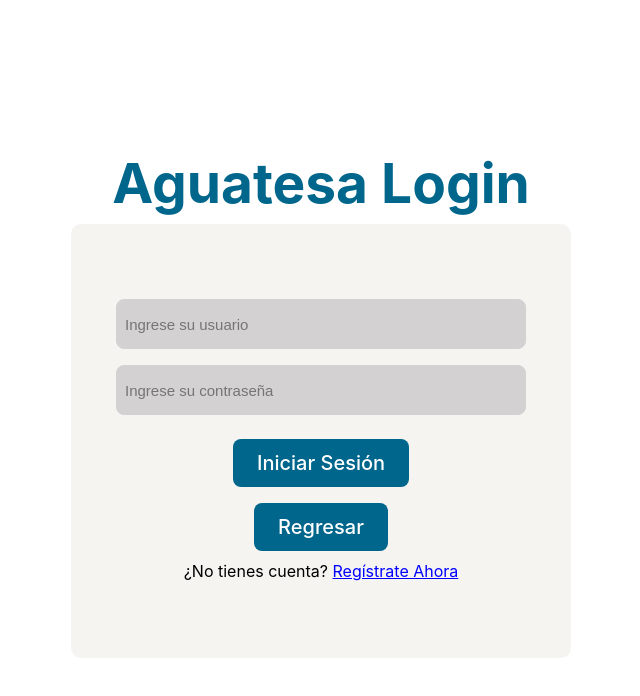
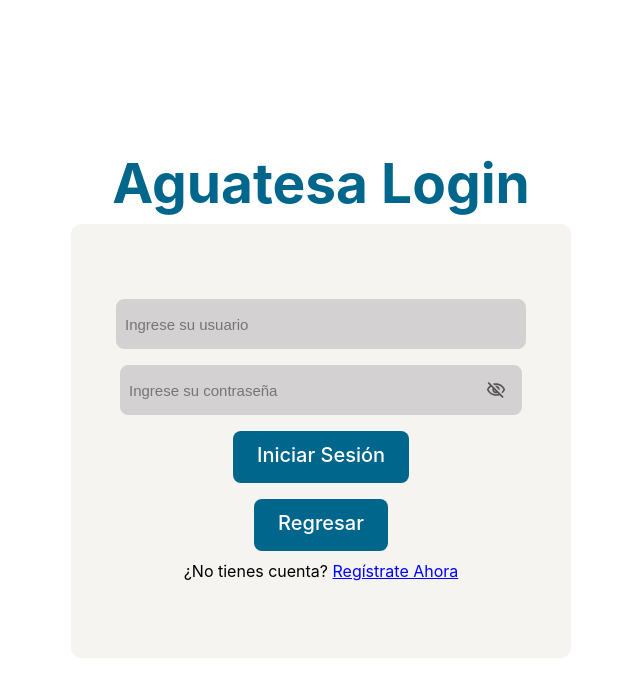
Before and after one commit to DiegoDuaS/AguaproFront, a React (Vite) app: page / in a window 1280 px wide. Both pictures are taken after a click on the picture 1185 px from the left and 37 px from the top of the page. Shown: the top 696 px of the page, without its empty margins (319-959 px from the left). Built offline with nearby package versions, Linux system fonts and the light colour scheme; no server answers; a web font is replaced by a local one.

Commit message:
feat: added register page and admin direction change logic

```diff
--- a/src/App.jsx
+++ b/src/App.jsx
@@ -19,6 +19,7 @@ function App() {
   const [isSidebarOpen, setIsSidebarOpen] = useState(false); // Estado para la barra lateral
   const [isCartOpen, setIsCartOpen] = useState(false); // Estado para el carrito
   const [cartItems, setCartItems] = useState([]); // Estado para los elementos del carrito
+
 
   useEffect(() => {
     const storedPage = localStorage.getItem('activePage'); // Obtener la página almacenada
--- a/src/pages/products/Admin/PedidosPage.jsx
+++ b/src/pages/products/Admin/PedidosPage.jsx
@@ -1,4 +1,4 @@
-import React, { useState, useEffect} from 'react';
+import React, { useState, useEffect } from 'react';
 import './admin.css';
 import { CiEdit } from "react-icons/ci";
 import searchIcon from './../../../image/searchIcon.png';
@@ -11,9 +11,22 @@ import { MdOutlineErrorOutline } from "react-icons/md";
 const PedidosPage = () => {
   const { data: pedidos, errorMessage, isLoading, refetch } = useApiP('https://aguapro-back-git-main-villafuerte-mas-projects.vercel.app/pedidos');
   const [estados, setEstados] = useState({});
+  const [direcciones, setDirecciones] = useState({});
   const [successMessage, setSuccessMessage] = useState('');
   const [errorMessageState, setErrorMessageState] = useState('');
 
+  // Inicializar las direcciones cuando se cargan los pedidos
+  useEffect(() => {
+    if (pedidos) {
+      const initialDirecciones = {};
+      pedidos.forEach((pedido) => {
+        initialDirecciones[pedido.id_pedido] = pedido.direccion;
+      });
+      setDirecciones(initialDirecciones);
+    }
+  }, [pedidos]);
+
+  // Manejo de mensajes de éxito
   useEffect(() => {
     if (successMessage) {
       const timer = setTimeout(() => {
@@ -24,6 +37,7 @@ const PedidosPage = () => {
     }
   }, [successMessage]);
 
+  // Manejo de mensajes de error
   useEffect(() => {
     if (errorMessage) {
       const timer = setTimeout(() => {
@@ -34,31 +48,27 @@ const PedidosPage = () => {
     }
   }, [errorMessage]);
 
+  // Manejar el cambio de estado de un pedido
   const handleEstadoChange = async (pedidoId, newEstado) => {
     let idEstado = 0;
 
-    if (newEstado === "Pendiente") {
-        idEstado = 1;
-    } else if (newEstado === "Procesando") {
-        idEstado = 2;
-    } else if (newEstado === "Enviado") {
-        idEstado = 3;
-    } else if (newEstado === "Entregado") {
-        idEstado = 4;
-    } else if (newEstado === "Cancelado") {
-        idEstado = 5;
+    switch (newEstado) {
+      case "Pendiente": idEstado = 1; break;
+      case "Procesando": idEstado = 2; break;
+      case "Enviado": idEstado = 3; break;
+      case "Entregado": idEstado = 4; break;
+      case "Cancelado": idEstado = 5; break;
+      default: idEstado = 0;
     }
 
     try {
       const response = await fetch(`https://aguapro-back-git-main-villafuerte-mas-projects.vercel.app/pedidos/${pedidoId}/status`, {
         method: 'PUT',
-        headers: {
-            'Content-Type': 'application/json',
-        },
+        headers: { 'Content-Type': 'application/json' },
         body: JSON.stringify({ pedidoId, estatus: idEstado }),
       });
 
-      if (response.ok){
+      if (response.ok) {
         setEstados((prevEstados) => ({
           ...prevEstados,
           [pedidoId]: newEstado,
@@ -76,6 +86,15 @@ const PedidosPage = () => {
     }
   };
 
+  // Manejar el cambio de dirección en el input
+  const handleDireccionChange = (pedidoId, newDireccion) => {
+    setDirecciones((prevDirecciones) => ({
+      ...prevDirecciones,
+      [pedidoId]: newDireccion,
+    }));
+  };
+
+  // Clase para el estado del pedido
   const getClassName = (estado) => {
     const classes = {
       'Pendiente': 'pendiente',
@@ -86,6 +105,29 @@ const PedidosPage = () => {
     };
     return classes[estado] || 'state';
   };
+
+  const updateDireccion = async (pedidoId, newDireccion) => {
+    try {
+      const response = await fetch(`https://aguapro-back-git-main-villafuerte-mas-projects.vercel.app/pedidos/${pedidoId}/direccion`, {
+        method: 'PUT',
+        headers: { 'Content-Type': 'application/json' },
+        body: JSON.stringify({ pedidoId, direccion: newDireccion }),
+      });
+
+      if (response.ok) {
+        setSuccessMessage('Dirección actualizada correctamente');
+        setErrorMessageState(''); // Clear any previous error messages
+        refetch(); // Reload the data
+      } else {
+        throw new Error('Error al actualizar la dirección del pedido');
+      }
+    } catch (error) {
+      setErrorMessageState('Error al conectar con el servidor. Intente nuevamente.');
+      setSuccessMessage(''); // Clear any previous success messages
+      console.error(error);
+    }
+  };
+
   if (isLoading) {
     return (
       <div className="container">
@@ -167,7 +209,22 @@ const PedidosPage = () => {
             <p className='table-text'>{pedido.cliente}</p>
             <p className='table-text'>{pedido.nit_empresa}</p>
             <p className='table-text'>Q.{pedido.monto_total}</p>
-            <p className='table-text'>{pedido.direccion}</p>
+            {pedido.estatus >= 3 ? (
+              <p className='table-text'>{pedido.direccion}</p>
+            ) : (
+              <input
+                className="direccionChange"
+                type='text'
+                value={direcciones[pedido.id_pedido] || ''}
+                onChange={(e) => handleDireccionChange(pedido.id_pedido, e.target.value)}
+                onBlur={() => updateDireccion(pedido.id_pedido, direcciones[pedido.id_pedido])} // Llamar a la función al perder el foco
+                onKeyDown={(e) => {
+                  if (e.key === 'Enter') {
+                    updateDireccion(pedido.id_pedido, direcciones[pedido.id_pedido]); // Llama a la función si se presiona Enter
+                  }
+                }}
+              />
+            )}
             <p className='table-text'>
               {pedido.id_descuento === 0 ? (
                 'N/A'
--- a/src/pages/products/Admin/admin.css
+++ b/src/pages/products/Admin/admin.css
@@ -229,3 +229,14 @@
     background-color: #F3F3F4;
     color: #000000;
   }
+
+  .direccionChange{
+    background-color: #F3F3F4;
+    height: 30px;
+    border-color: #000000;
+    border-width: 1px;
+    border-radius: 10px;
+    color: #000000;
+    text-align: center;
+    width: auto;
+  }
--- a/src/pages/products/login.css
+++ b/src/pages/products/login.css
@@ -85,7 +85,7 @@
   border: none;
   background:#00668C;;
   color: white;
-  padding: 12px 24px;
+  padding-bottom: 16px;
   margin: 8px;
   font-size: 20px;
   border-radius: 8px;
@@ -112,3 +112,40 @@
 .registerContainer{
   color: black;
 }
+
+.toggleButton {
+  position: relative;
+  background: none;
+  border: none;
+  cursor: pointer;
+  font-size: 20px;
+  color: #555;
+  top: 12px;
+  right: 15px;
+}
+
+.passwordInputBox {
+  display: flex;
+  flex-direction: row;
+  width: 400px;
+  align-items: flex-start;
+  background-color:rgb(211, 209, 209) ;
+  border-radius: 8px;
+  border: 1px solid rgb(211, 209, 209);
+  height: 48px;
+  margin-bottom: 8px;
+}
+
+.passinputBox {
+  height: 48px;
+  width: 100%;
+  font-size: large;
+  border-radius: 8px;
+  border: 1px solid rgb(211, 209, 209);
+  background-color:rgb(211, 209, 209) ;
+  padding-left: 8px;
+  font-size: 15px;
+  color: black;
+  border: 0;
+  outline: 0;
+}
--- a/src/pages/products/login.jsx
+++ b/src/pages/products/login.jsx
@@ -3,13 +3,21 @@ import { useState, useEffect } from 'react';
 import { useAuth } from '../../hooks/authProvider';
 import PropTypes from 'prop-types';
 import { useApi } from '../../hooks/useApi';
+import { CircularProgress } from '@mui/material';
+import { MdOutlineVisibility } from "react-icons/md";
+import { MdOutlineVisibilityOff } from "react-icons/md";
 
 const LoginPage = ({ onRouteChange }) => {
   const { userLogin, loading} = useApi();
   const [username, setUsername] = useState('');
   const [password, setPassword] = useState('');
+  const [showPassword, setShowPassword] = useState(false);
   const [error, setError] = useState('');
   const { login } = useAuth();
+
+  const toggleShowPassword = () => {
+    setShowPassword((prevShowPassword) => !prevShowPassword);
+  };
 
   useEffect(() => {
     if (error) {
@@ -55,13 +63,24 @@ return (
           value={username}
           onChange={(e) => setUsername(e.target.value)}
         />
+        <div className='passwordInputBox'>
           <input
-          className="inputBox"
-          type="password"
+            className="passinputBox"
+            type={showPassword ? 'text' : 'password'}
             placeholder="Ingrese su contraseña"
             value={password}
             onChange={(e) => setPassword(e.target.value)}
+            onKeyDown={(e) => {
+              if (e.key === 'Enter') {
+                handleSubmitLogin(); // Llama a la función
+              }
+            }}
           />
+          <div className="toggleButton" onClick={toggleShowPassword}>
+            {showPassword ?  <MdOutlineVisibility /> : <MdOutlineVisibilityOff />}
+          </div>
+        </div>
+        {loading && (<div> <CircularProgress /> </div>)}
         {error && <div className="errorMessage">{error}</div>}
         <button className="inputButton" onClick={handleSubmitLogin}>
           Iniciar Sesión
--- a/src/pages/products/register.jsx
+++ b/src/pages/products/register.jsx
@@ -1,11 +1,106 @@
-import React from 'react';
+import './login.css';
+import { useState, useEffect } from 'react';
+import { useAuth } from '../../hooks/authProvider';
+import PropTypes from 'prop-types';
+import { useApi } from '../../hooks/useApi';
+import { CircularProgress } from '@mui/material';
 
-const register = () => {
-  return (
-    <div>
-      <h1>Register Page</h1>
+const RegisterPage = ({ onRouteChange }) => {
+  const { userLogin, loading} = useApi();
+  const [username, setUsername] = useState('');
+  const [password, setPassword] = useState('');
+  const [passwordConfirm, setPasswordConfirm] = useState('');
+  const [correo, setCorreo] = useState('');
+  const [error, setError] = useState('');
+  const { login } = useAuth();
+
+  useEffect(() => {
+    if (error) {
+      const timer = setTimeout(() => {
+        setError('');
+      }, 5000);
+
+      return () => clearTimeout(timer);
+    }
+  }, [error]);
+
+  const handleSubmitLogin = async () => {
+    try {
+        const response = await userLogin(login, username, password);
+
+        if (response.ok) {
+            onRouteChange('AdminPage');
+            console.log('Logging in with', username, password);
+            // Save token to local storage
+
+            console.log("token", localStorage.getItem('token'));
+            return;
+        }
+    } catch (error) {
+        setError(error.message);
+    }
+};
+
+  const handleLogin = () => {
+     onRouteChange('Login');
+  };
+
+return (
+    <div className="mainContainer">
+      <div className="titleContainer">Aguatesa Registro</div>
+
+      <div className="inputContainer">
+      <div className="spacelogin"></div>
+        <input
+          className="inputBox"
+          type="text"
+          placeholder="Ingrese su usuario"
+          value={username}
+          onChange={(e) => setUsername(e.target.value)}
+        />
+        <input
+          className="inputBox"
+          type="password"
+          placeholder="Ingrese su contraseña"
+          value={password}
+          onChange={(e) => setPassword(e.target.value)}
+        />
+        <input
+          className="inputBox"
+          type="password"
+          placeholder="Confirme su contraseña"
+          value={passwordConfirm}
+          onChange={(e) => setPasswordConfirm(e.target.value)}
+        />
+        <input
+          className="inputBox"
+          type="email"
+          placeholder="Ingrese su correo electrónico"
+          value={correo}
+          onChange={(e) => setCorreo(e.target.value)}
+        />
+        {loading && (<div> <CircularProgress /> </div>)}
+        {error && <div className="errorMessage">{error}</div>}
+        <button className="inputButton" onClick={handleSubmitLogin}>
+          Iniciar Sesión
+        </button>
+        <button className="inputButton" onClick={() => onRouteChange('Bombas de agua')}>
+          Regresar
+        </button>
+        <div className="registerContainer">
+          ¿Tienes cuenta?{' '}
+          <span className="registerLink" onClick={handleLogin}>
+          Inicia Sesión
+          </span>
+        </div>
+        <div className="spacelogin"></div>
+      </div>
     </div>
   );
 };
 
-export default register;
+RegisterPage.propTypes = {
+  onRouteChange: PropTypes.func.isRequired
+};
+
+export default RegisterPage;
```
Lines whose indentation alone changed are shown as unchanged.
